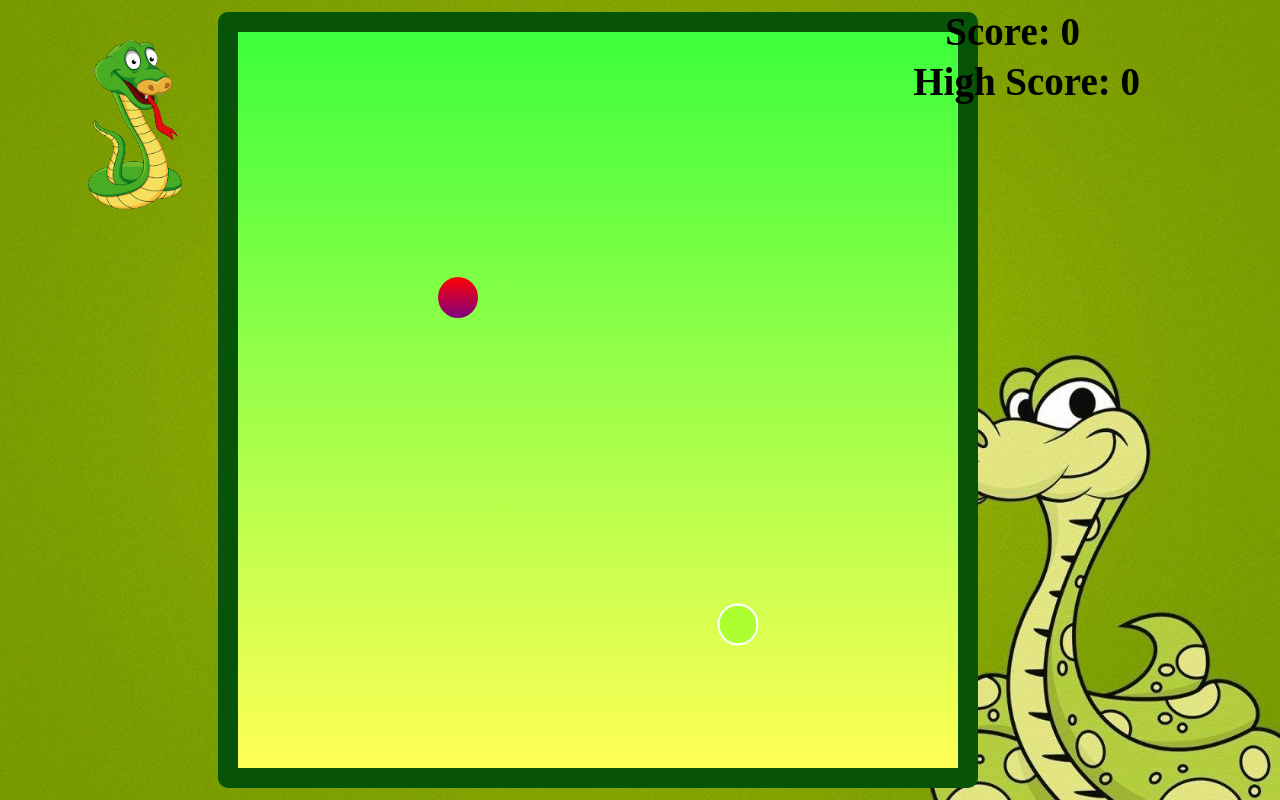
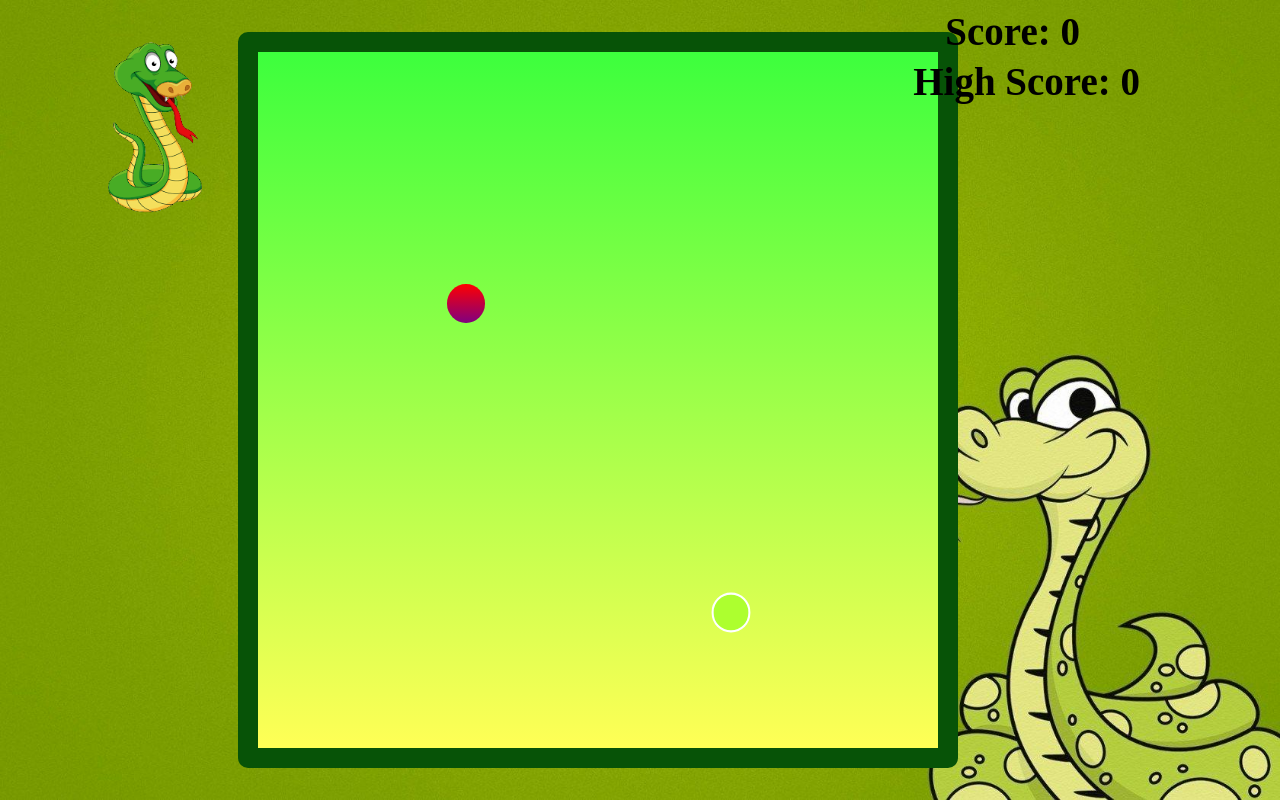
Before and after one commit to Apeksha02/SnakeGame, a plain HTML site: page index.html in a window 1280 px wide. Drawn offline with Linux system fonts and the light colour scheme; a web font is replaced by a local one.

Commit message:
Modified css

```diff
--- a/style.css
+++ b/style.css
@@ -38,8 +38,8 @@
     display: flex;
     background-size:cover; */
     background: linear-gradient(rgb(61, 255, 61), rgb(255, 255, 86));
-    width: 90vmin;
-    height: 92vmin;
+    width: 85vmin;
+    height: 87vmin;
     border: 20px solid rgb(7, 83, 7);
     display: grid;
     grid-template-rows: repeat(18, 1fr);
@@ -68,7 +68,7 @@
     border-radius: 50%;
 }
 img{
-    /* margin-top: 10px; */
+    margin-top: 5px;
     margin-bottom: 550px;
     width: 13%;
     height: 13%;
```
